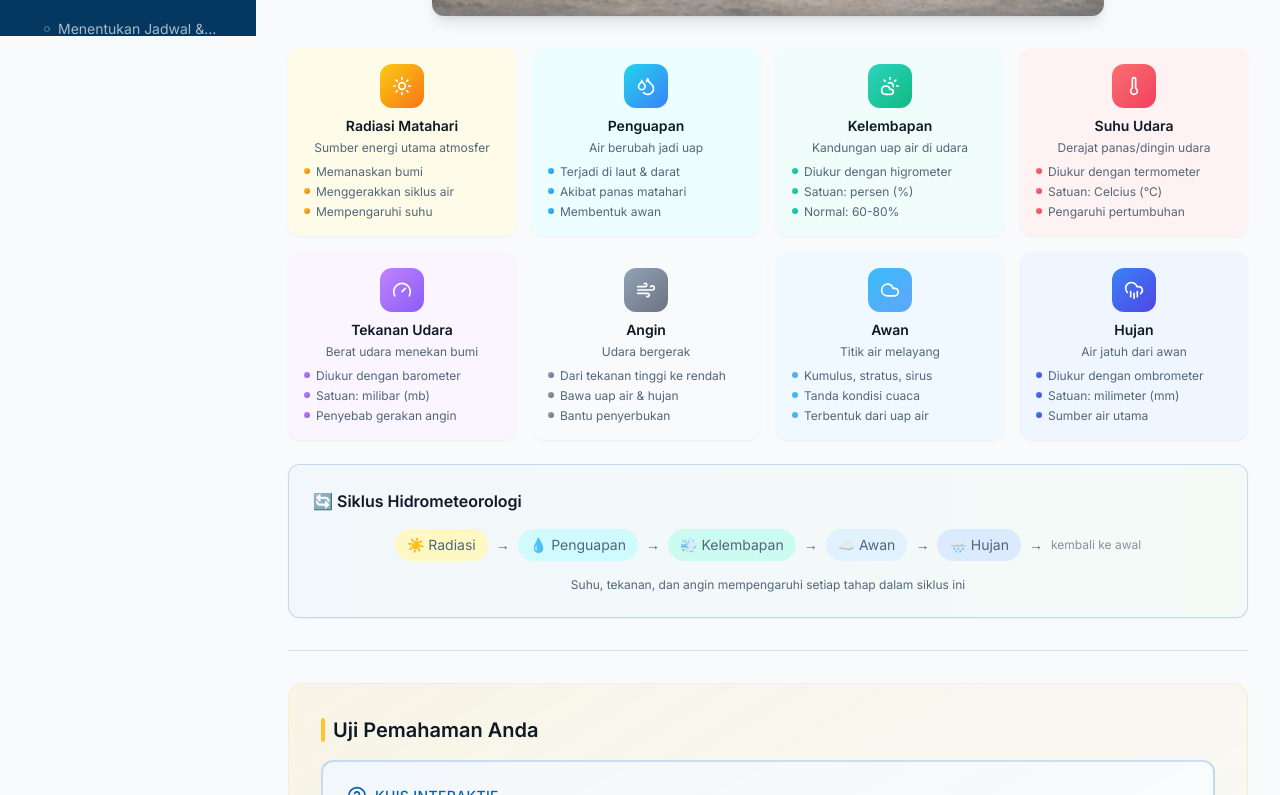
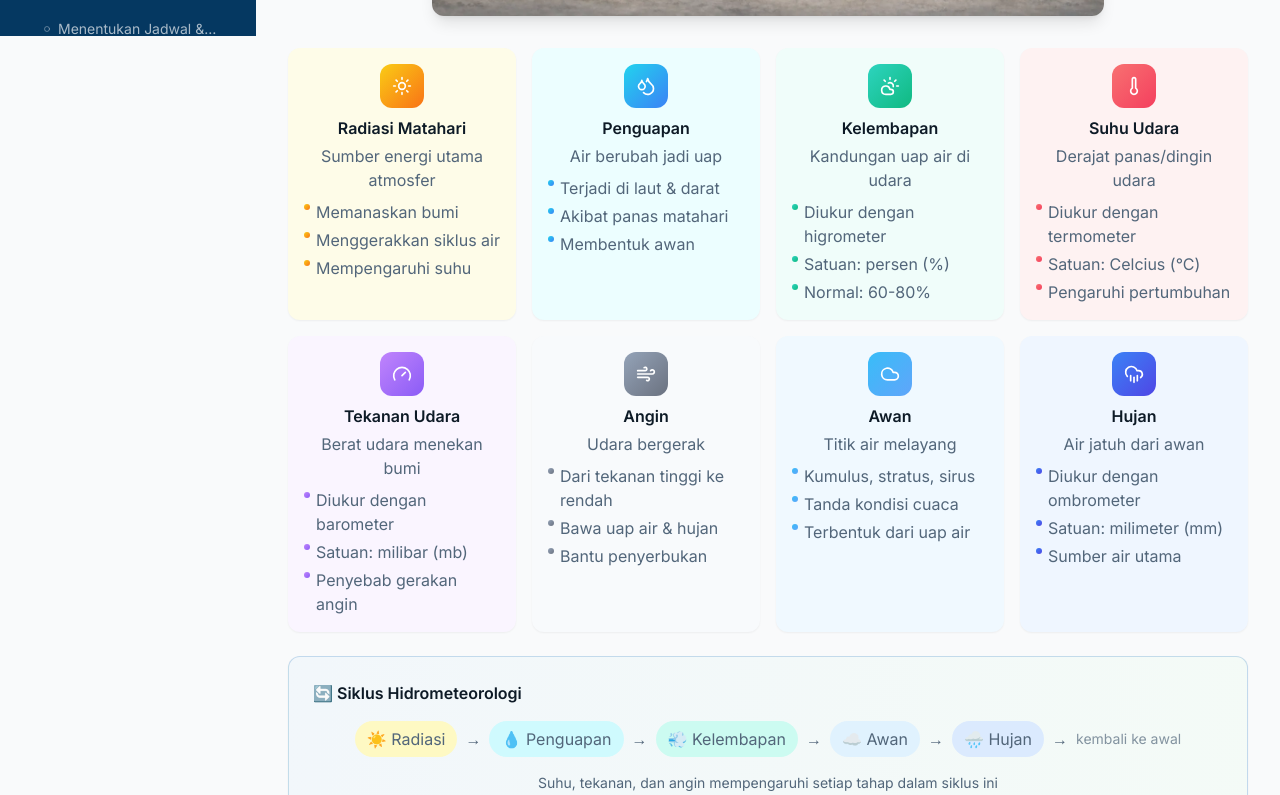
Before and after one commit to haipradana/sekolah-lapang-iklim, a React (Vite) app: page /modul/1/2-unsur-cuaca-iklim in a window 1280 px wide. Shown: the part 765-1560 px from the top of the page. Built offline with nearby package versions, Linux system fonts and the light colour scheme; the HTML template or start-up script is replaced by a standard one.

Commit message:
fix: 16 px for body text -> ux

```diff
--- a/src/components/content/WeatherClimateCards.tsx
+++ b/src/components/content/WeatherClimateCards.tsx
@@ -24,7 +24,7 @@ export function WeatherClimateCards() {
               </div>
               <div>
                 <h3 className="text-xl font-bold text-primary">CUACA</h3>
-                <p className="text-sm text-muted-foreground">Kondisi udara jangka pendek</p>
+                <p className="text-base text-muted-foreground">Kondisi udara jangka pendek</p>
               </div>
             </div>
           </CardHeader>
@@ -48,7 +48,7 @@ export function WeatherClimateCards() {
               </li>
             </ul>
             <div className="mt-4 pt-4 border-t border-primary/20">
-              <p className="text-sm text-muted-foreground italic">
+              <p className="text-base text-muted-foreground italic">
                 <span className="font-medium text-foreground">Contoh:</span> Pagi hujan deras, siang cerah berawan
               </p>
             </div>
@@ -64,7 +64,7 @@ export function WeatherClimateCards() {
               </div>
               <div>
                 <h3 className="text-xl font-bold text-secondary">IKLIM</h3>
-                <p className="text-sm text-muted-foreground">Pola cuaca jangka panjang</p>
+                <p className="text-base text-muted-foreground">Pola cuaca jangka panjang</p>
               </div>
             </div>
           </CardHeader>
@@ -88,7 +88,7 @@ export function WeatherClimateCards() {
               </li>
             </ul>
             <div className="mt-4 pt-4 border-t border-secondary/20">
-              <p className="text-sm text-muted-foreground italic">
+              <p className="text-base text-muted-foreground italic">
                 <span className="font-medium text-foreground">Contoh:</span> Indonesia beriklim tropis sepanjang tahun
               </p>
             </div>
--- a/src/components/content/WeatherElementsCards.tsx
+++ b/src/components/content/WeatherElementsCards.tsx
@@ -115,15 +115,15 @@ export function WeatherElementsCards() {
                   <div className={`p-3 rounded-xl bg-gradient-to-br ${el.color} text-white mb-2`}>
                     <ElIcon className="h-5 w-5" />
                   </div>
-                  <h3 className="font-semibold text-foreground text-sm mb-1">
+                  <h3 className="font-semibold text-foreground text-base mb-1">
                     {el.title}
                   </h3>
-                  <p className="text-xs text-muted-foreground mb-2">
+                  <p className="text-base text-muted-foreground mb-2">
                     {el.description}
                   </p>
                   <ul className="space-y-1 text-left w-full">
                     {el.points.map((point, pIndex) => (
-                      <li key={pIndex} className="text-xs text-muted-foreground flex items-start gap-1.5">
+                      <li key={pIndex} className="text-base text-muted-foreground flex items-start gap-1.5">
                         <span className={`h-1.5 w-1.5 rounded-full bg-gradient-to-br ${el.color} shrink-0 mt-1`} />
                         {point}
                       </li>
@@ -159,7 +159,7 @@ export function WeatherElementsCards() {
         <Card className={`${currentElement.bgColor} border-0 shadow-md transition-all duration-300`}>
           <CardContent className="p-6">
             {/* Counter */}
-            <div className="text-xs text-muted-foreground text-center mb-4">
+            <div className="text-sm text-muted-foreground text-center mb-4">
               {currentIndex + 1} / {elements.length}
             </div>
 
@@ -171,7 +171,7 @@ export function WeatherElementsCards() {
               <h3 className="font-bold text-foreground text-lg">
                 {currentElement.title}
               </h3>
-              <p className="text-sm text-muted-foreground">
+              <p className="text-base text-muted-foreground">
                 {currentElement.description}
               </p>
             </div>
@@ -179,7 +179,7 @@ export function WeatherElementsCards() {
             {/* Points */}
             <ul className="space-y-2 max-w-xs mx-auto">
               {currentElement.points.map((point, pIndex) => (
-                <li key={pIndex} className="text-sm text-muted-foreground flex items-center gap-2">
+                <li key={pIndex} className="text-base text-muted-foreground flex items-center gap-2">
                   <span className={`h-2 w-2 rounded-full bg-gradient-to-br ${currentElement.color} shrink-0`} />
                   {point}
                 </li>
@@ -229,7 +229,7 @@ export function WeatherElementsCards() {
       {/* Cycle Info - Mobile & Tablet */}
       <Card className="border-dashed border-muted-foreground/30 lg:hidden">
         <CardContent className="p-4">
-          <p className="text-xs text-center text-muted-foreground">
+          <p className="text-sm text-center text-muted-foreground">
             🔄 <span className="font-medium">Siklus hidrometeorologi:</span> Geser untuk melihat 8 unsur yang saling berkaitan
           </p>
         </CardContent>
@@ -241,7 +241,7 @@ export function WeatherElementsCards() {
           <h4 className="font-semibold text-foreground mb-4 flex items-center gap-2">
             🔄 Siklus Hidrometeorologi
           </h4>
-          <div className="flex items-center justify-center gap-2 text-sm text-muted-foreground flex-wrap">
+          <div className="flex items-center justify-center gap-2 text-base text-muted-foreground flex-wrap">
             <span className="bg-yellow-100 dark:bg-yellow-900/30 px-3 py-1.5 rounded-full">☀️ Radiasi</span>
             <span>→</span>
             <span className="bg-cyan-100 dark:bg-cyan-900/30 px-3 py-1.5 rounded-full">💧 Penguapan</span>
@@ -252,9 +252,9 @@ export function WeatherElementsCards() {
             <span>→</span>
             <span className="bg-blue-100 dark:bg-blue-900/30 px-3 py-1.5 rounded-full">🌧️ Hujan</span>
             <span>→</span>
-            <span className="text-xs text-muted-foreground/70">kembali ke awal</span>
+            <span className="text-sm text-muted-foreground/70">kembali ke awal</span>
           </div>
-          <p className="text-xs text-center text-muted-foreground mt-4">
+          <p className="text-sm text-center text-muted-foreground mt-4">
             Suhu, tekanan, dan angin mempengaruhi setiap tahap dalam siklus ini
           </p>
         </CardContent>
--- a/src/index.css
+++ b/src/index.css
@@ -126,11 +126,13 @@
 
   html {
     scroll-behavior: smooth;
+    font-size: 16px;
   }
 
   body {
     @apply bg-background text-foreground font-sans antialiased;
     font-family: 'Inter', system-ui, sans-serif;
+    font-size: 16px;
   }
 }
 
```
